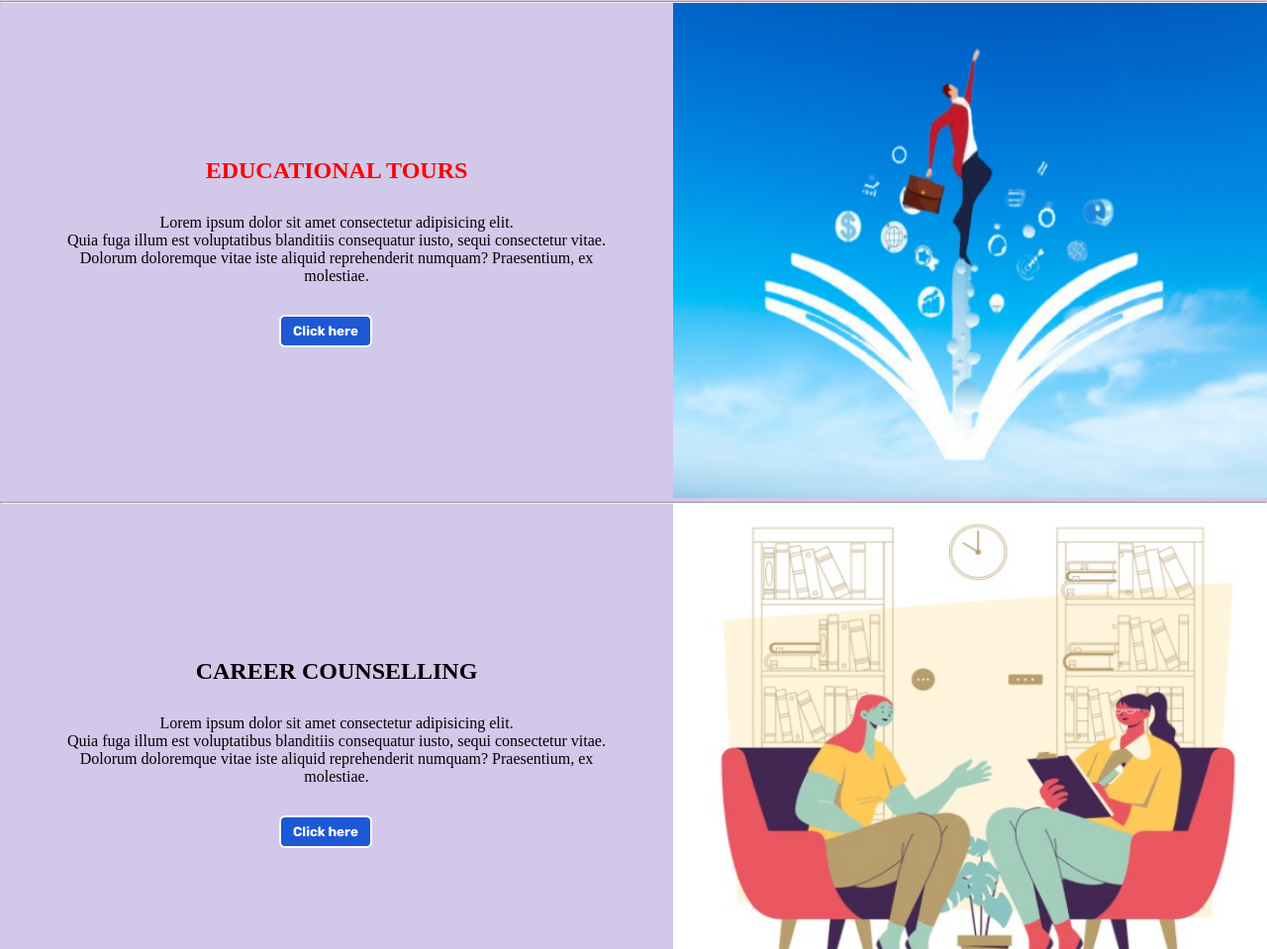
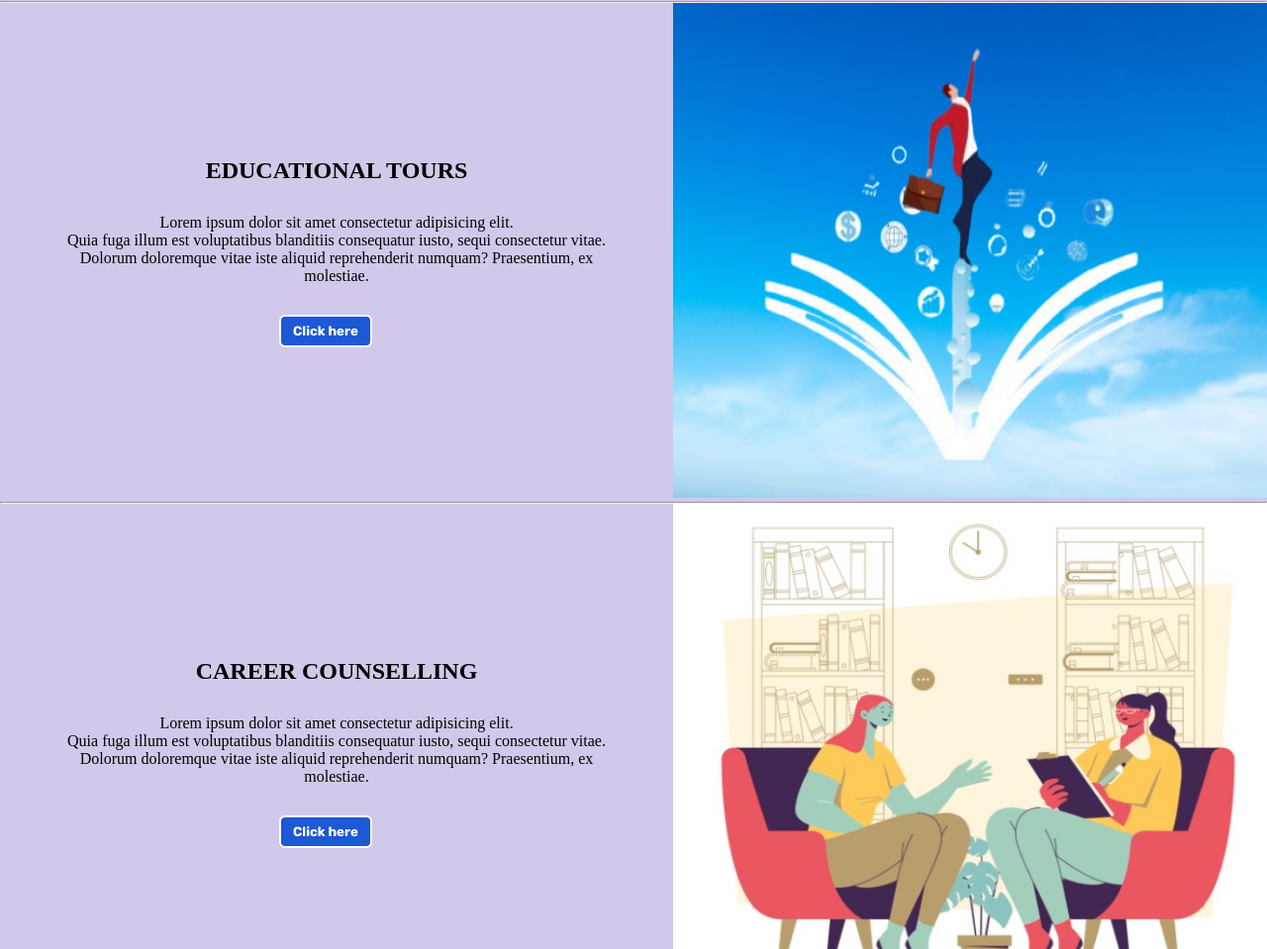
Before and after one commit to Adhipriya1/-PRODIGY_WD_01-, a plain HTML site: page index.html in a window 1280 px wide. Shown: the part 1087-2046 px from the top of the page at 99% size. Drawn offline with Linux system fonts and the light colour scheme.

Commit message:
Update utils.css

```diff
--- a/utils.css
+++ b/utils.css
@@ -63,9 +63,6 @@
 .box-align{
     margin-left: 40%;
 }
-.text-pink{
-    color: red;
-}
 .logo{
     width: 60px;
     height: 60px;
```
